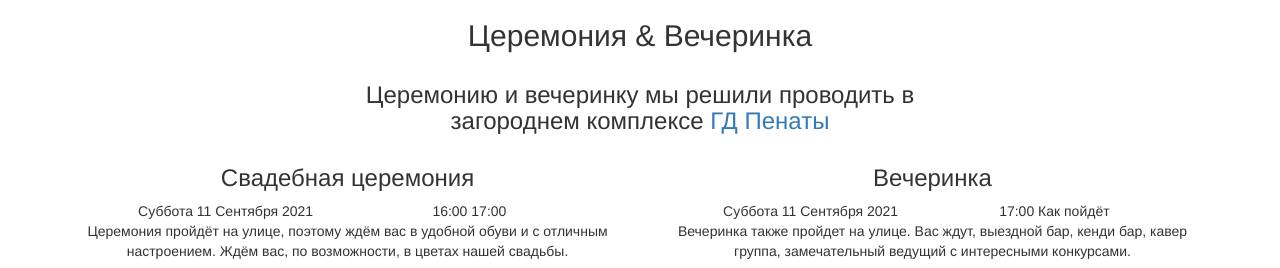
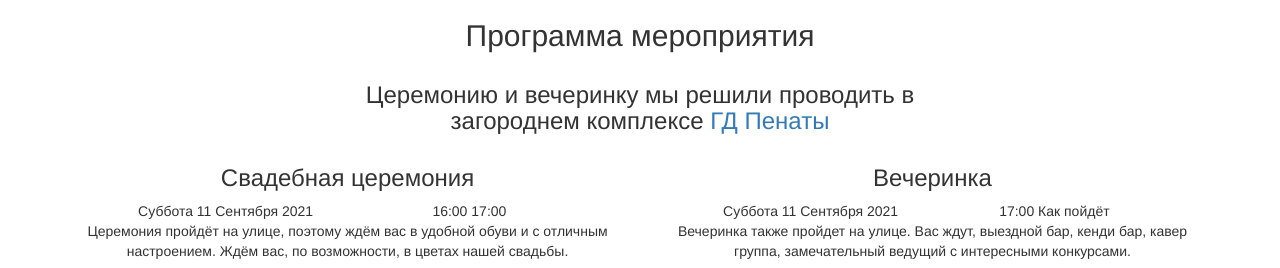
Before and after one commit to PonomaryovVladyslav/wedding, a Django app: page / in a window 1280 px wide. Shown: the part 4967-5235 px from the top of the page. Run offline with Django 3.2, Linux system fonts and the light colour scheme; data that the repository does not hold is empty; some libraries are stand-ins or nearby versions; some web fonts are replaced; grey boxes are pictures that could not be loaded.

Commit message:
WVK-34 #comment fixed

```diff
--- a/templates/index.html
+++ b/templates/index.html
@@ -432,7 +432,7 @@
                 <div class="col-md-12 text-center section-heading svg-sm colored">
                     <img src="{% static 'images/flaticon/svg/005-two.svg' %}" class="svg"
                          alt="Wedding party and ceremony">
-                    <h2>Церемония &amp; Вечеринка</h2>
+                    <h2>Программа мероприятия</h2>
                     <div class="row">
                         <div class="col-md-10 col-md-offset-1 subtext">
                             <h3>Церемонию и вечеринку мы решили проводить в загороднем комплексе <a
```
